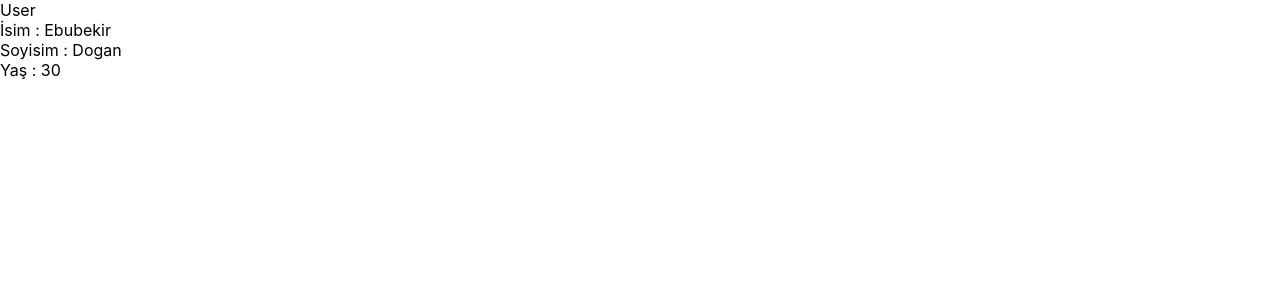
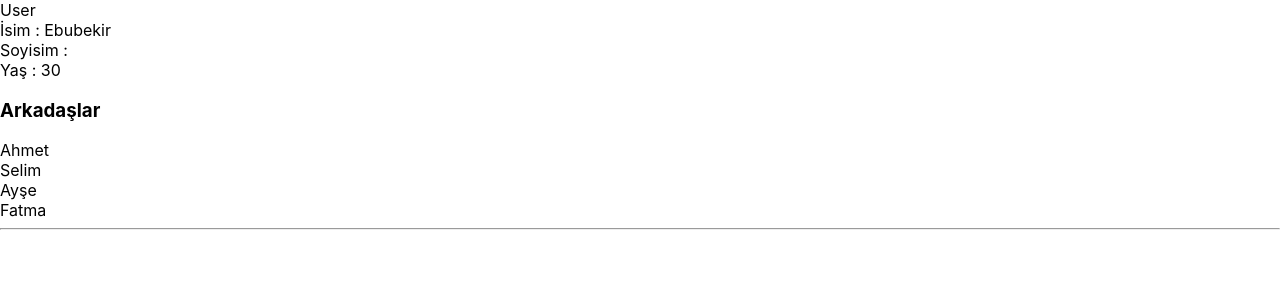
Before and after one commit to ebubekirdgn/React, a React (Create React App) app in the folder FirstApp/my-app/: page / in a window 1280 px wide. Shown: the top 300 px of the page. Built offline with nearby package versions, Linux system fonts and the light colour scheme.

Commit message:
update 3

```diff
--- a/FirstApp/my-app/src/App.js
+++ b/FirstApp/my-app/src/App.js
@@ -20,9 +20,11 @@ function App() {
   //    }
   //   </div>;
 
-  return <div>
-    <User data={user}/>
+  return(
+   <div>
+    <User data={user} friends = {["Ahmet","Selim","Ayşe","Fatma"]}/>
   </div>
+  )
 }
 
 export default App;
--- a/FirstApp/my-app/src/components/User.js
+++ b/FirstApp/my-app/src/components/User.js
@@ -13,14 +13,39 @@ import React from 'react'
 // }
 
 // Yöntem 2
-function User({data :{name,surname,age}}) {
+// function User({data :{name,surname,age}}) {
 
+//     return (
+//       <div>
+//           User
+//           <div>İsim : {name}</div>
+//           <div>Soyisim : {surname}</div>
+//           <div>Yaş : {age}</div>
+//           <hr/>
+//           <h3>Arkadaşlar</h3>
+//           {
+//             friends.map((friend => {
+//                 <div><p>{friend}</p></div>
+//             }))
+//           }
+//       </div>
+//     )
+//   }
+
+  function User({data ,friends}) {
+console.log(friends)
     return (
       <div>
           User
-          <div>İsim : {name}</div>
-          <div>Soyisim : {surname}</div>
-          <div>Yaş : {age}</div>
+          <div>İsim : {data.name}</div>
+          <div>Soyisim : {data.Usersurname}</div>
+          <div>Yaş : {data.age}</div>
+          <h3>Arkadaşlar</h3>
+          {friends.map((friend) => (
+                <div>{friend}</div>
+            ))
+          }
+          <hr/>
       </div>
     )
   }
```
